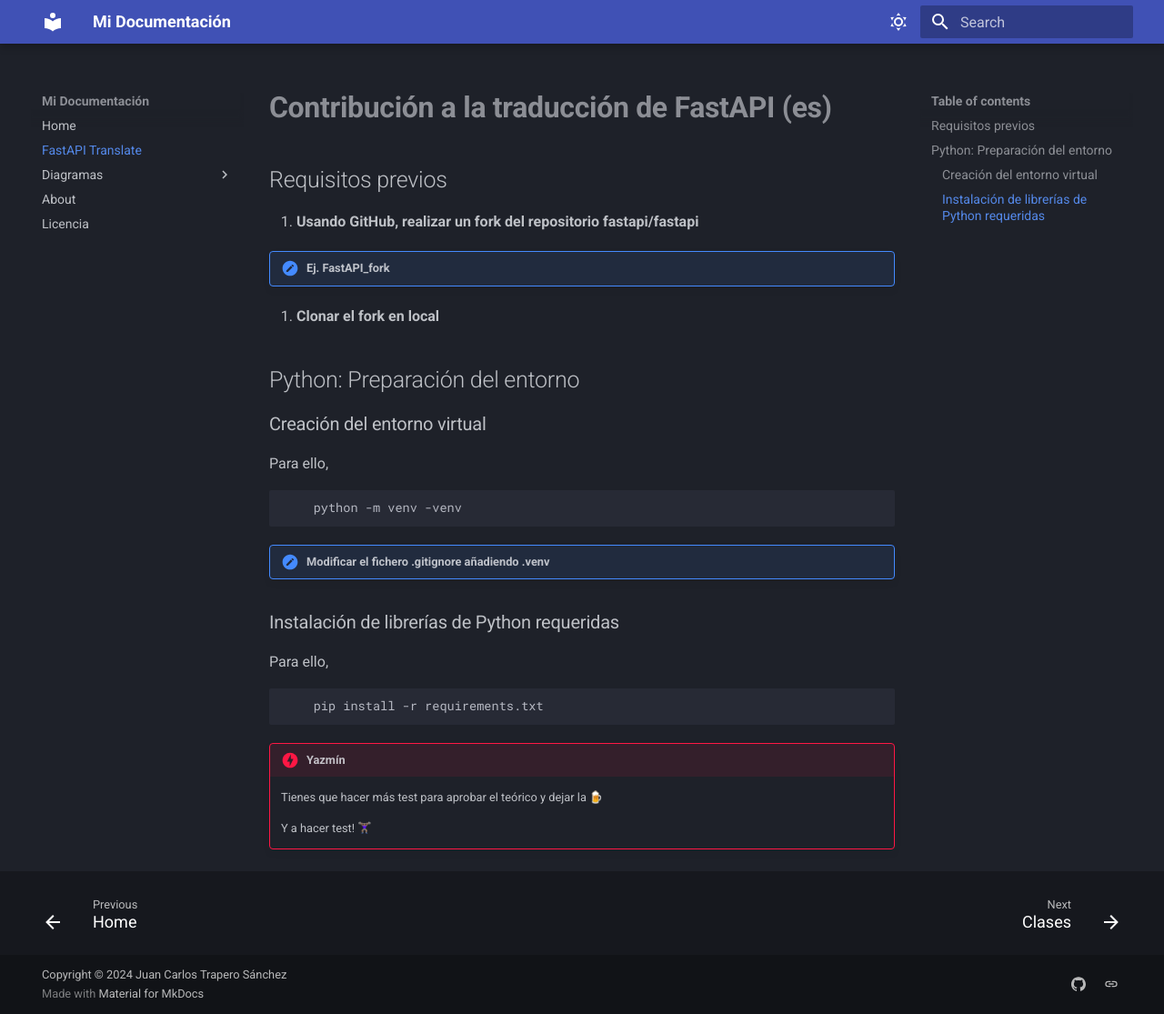
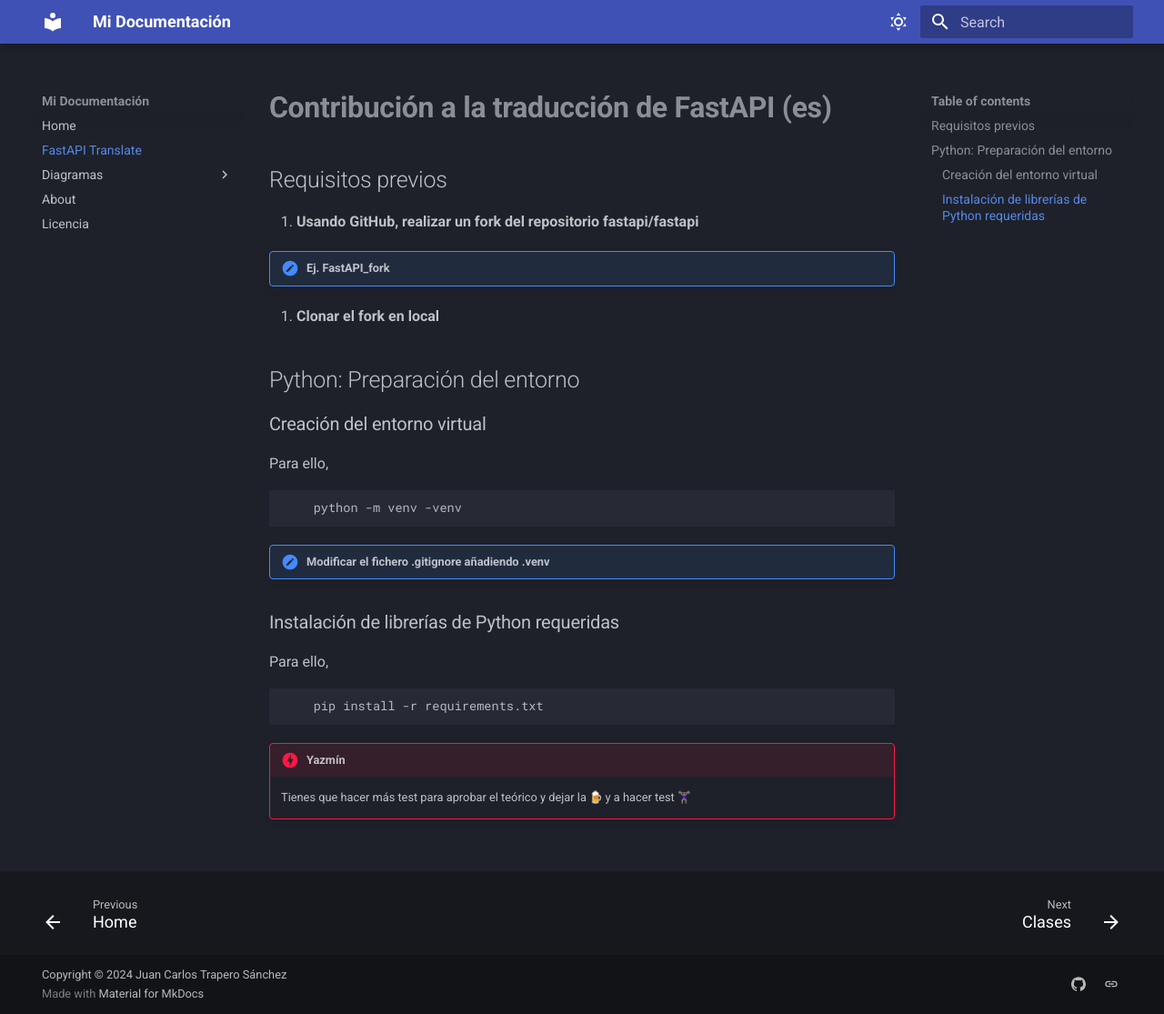
Before and after one commit to JCTrapero/mkdocs, an MkDocs documentation site: the page built from docs/FastAPI.md, in a window 1280 px wide and 1115 px high. Shown: the whole window at 91% size. Built offline with MkDocs 1.6.1 and Material for MkDocs 9.7.7, drawn with Linux system fonts in a browser that asks for light colours; emoji names are drawn with the system emoji font.

```diff
--- a/docs/FastAPI.md
+++ b/docs/FastAPI.md
@@ -31,6 +31,4 @@ Para ello,
 
 !!! danger "Yazmín"
 
-    Tienes que hacer más test para aprobar el teórico y dejar la :beer:
-
-    Y a hacer test! :woman_lifting_weights_tone3:
+    Tienes que hacer más test para aprobar el teórico y dejar la :beer: y a hacer test :woman_lifting_weights_tone3:
```
